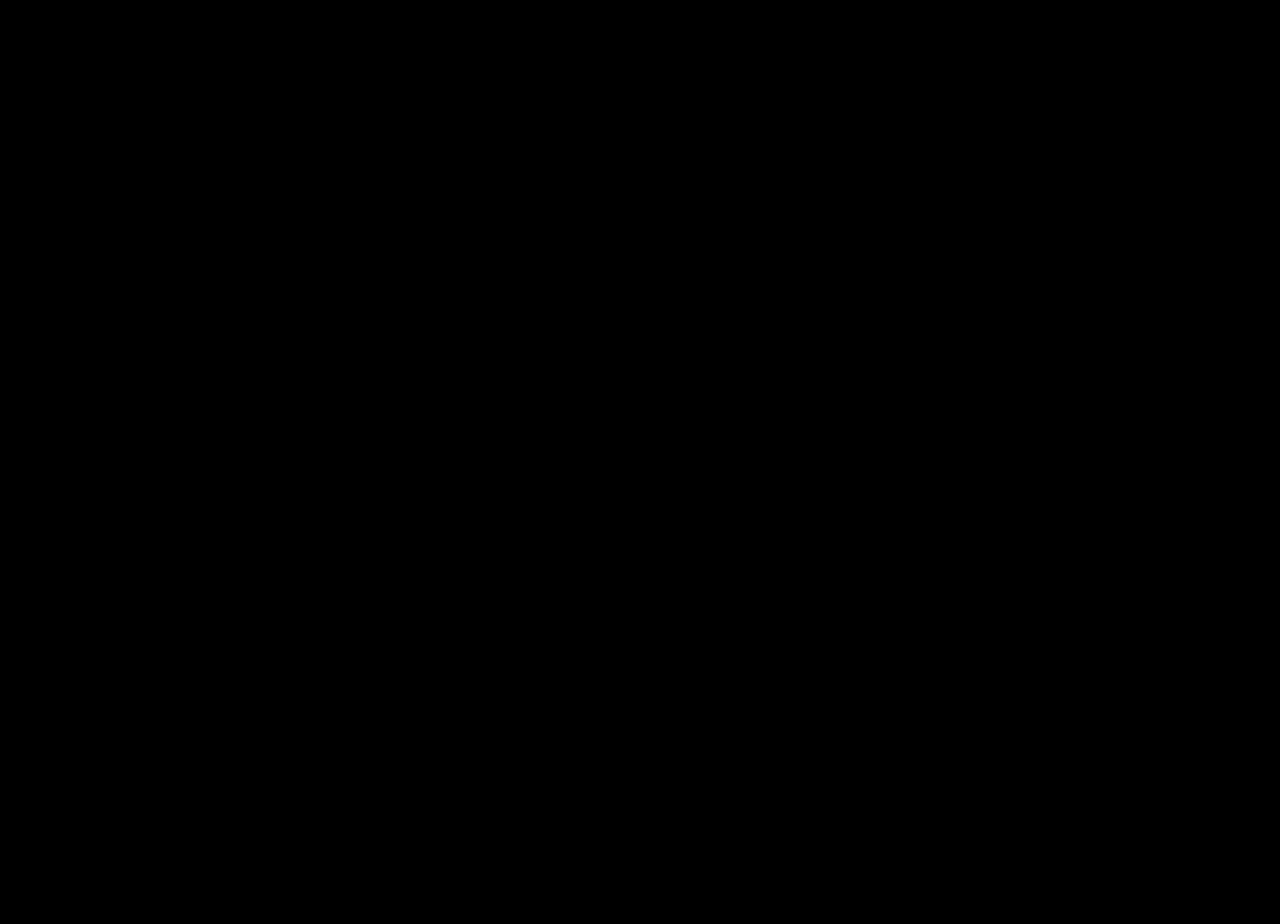
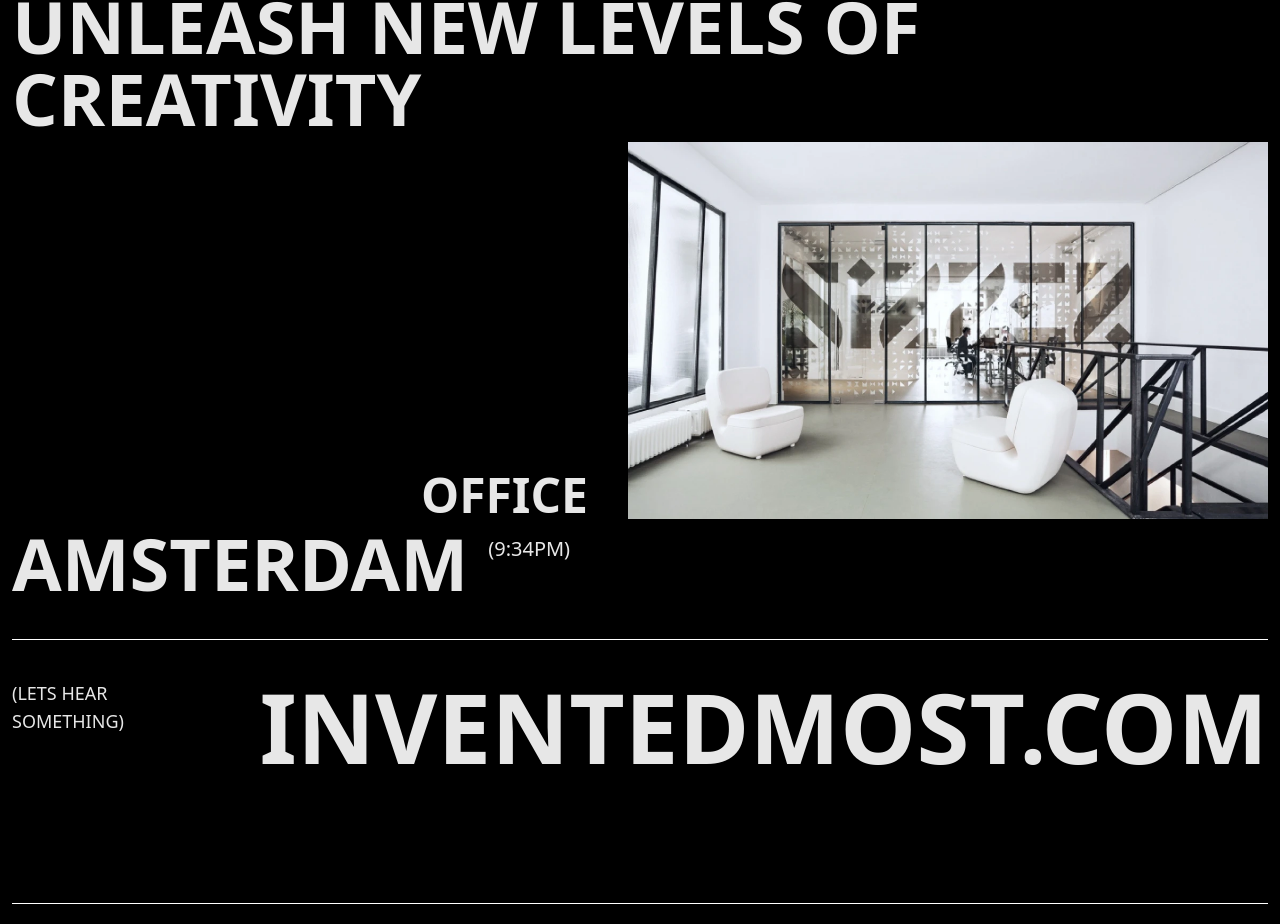
Before and after one commit to witehound/slizzy-clone, a Next.js app: page / in a window 1280 px wide. Shown: the part 5398-6322 px from the top of the page. Before the commit the page ends 5327 px from the top, so only its background shows below. Built offline with nearby package versions, Linux system fonts and the light colour scheme.

Commit message:
started office jSx layout

```diff
--- a/public/images/index.js
+++ b/public/images/index.js
@@ -15,6 +15,7 @@
 import awardFour from "./award4.png";
 import awardFive from "./award5.png";
 import awardSix from "./award6.png";
+import office from "./home-office.png";
 
 export {
   close,
@@ -34,4 +35,5 @@
   awardFour,
   awardFive,
   awardSix,
+  office,
 };
--- /dev/null
+++ b/src/components/Office/Office.jsx
@@ -0,0 +1,40 @@
+import React from "react";
+import Image from "next/image";
+
+import { office } from "../../../public/images";
+
+const Office = () => {
+  return (
+    <>
+      <div className=" w-full h-[0.5px] bg-white" />
+      <div className=" relative h-fit font-neutralFace w-full py-5 px-3">
+        <div className="py-10 flex flex-col">
+          <h1 className=" text-5xl md:text-7xl font-bold">
+            unleash new levels of <br /> CREATIVITY
+          </h1>
+          <div className=" flex my-2 items-end w-full justify-end">
+            <h1 className=" text-3xl md:text-5xl font-bold mx-4 lg:mx-10">
+              OFFICE
+            </h1>
+            <Image alt="office" src={office} className="w-[50vw]" />
+          </div>
+          <h1 className="text-5xl md:text-7xl font-bold flex items-start">
+            AMSTERDAM
+            <span className="text-xl font-normal mt-2 mx-5">(9:34PM)</span>
+          </h1>
+        </div>
+        <div className="w-full h-[0.5px] bg-white" />
+
+        <div className="flex flex-col lg:flex-row justify-between py-10 pb-32">
+          <div className="text-lg">
+            (LETS HEAR <br /> SOMETHING)
+          </div>
+          <div className="text-5xl lg:text-8xl font-bold">INVENTEDMOST.COM</div>
+        </div>
+        <div className="w-full h-[0.5px] bg-white"></div>
+      </div>
+    </>
+  );
+};
+
+export default Office;
--- a/src/components/index.js
+++ b/src/components/index.js
@@ -4,5 +4,6 @@
 import Concepts from "./Concepts/Concepts";
 import Publication from "./Publication/Publication";
 import Award from "./Award/Award";
+import Office from "./Office/Office";
 
-export { Header, SwipeSlider, WhoAreWe, Concepts, Publication, Award };
+export { Header, SwipeSlider, WhoAreWe, Concepts, Publication, Award, Office };
--- a/src/pages/index.js
+++ b/src/pages/index.js
@@ -7,6 +7,7 @@
   Concepts,
   Publication,
   Award,
+  Office,
 } from "../components";
 
 export default function Home() {
@@ -25,6 +26,7 @@
         <Concepts />
         <Publication />
         <Award />
+        <Office />
       </div>
     </>
   );
```
